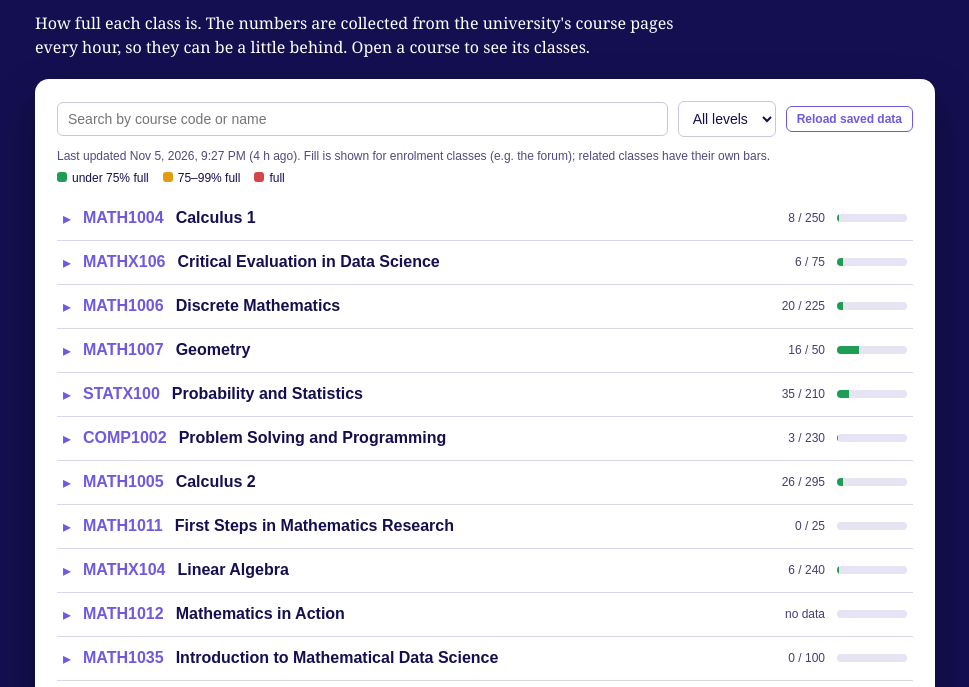
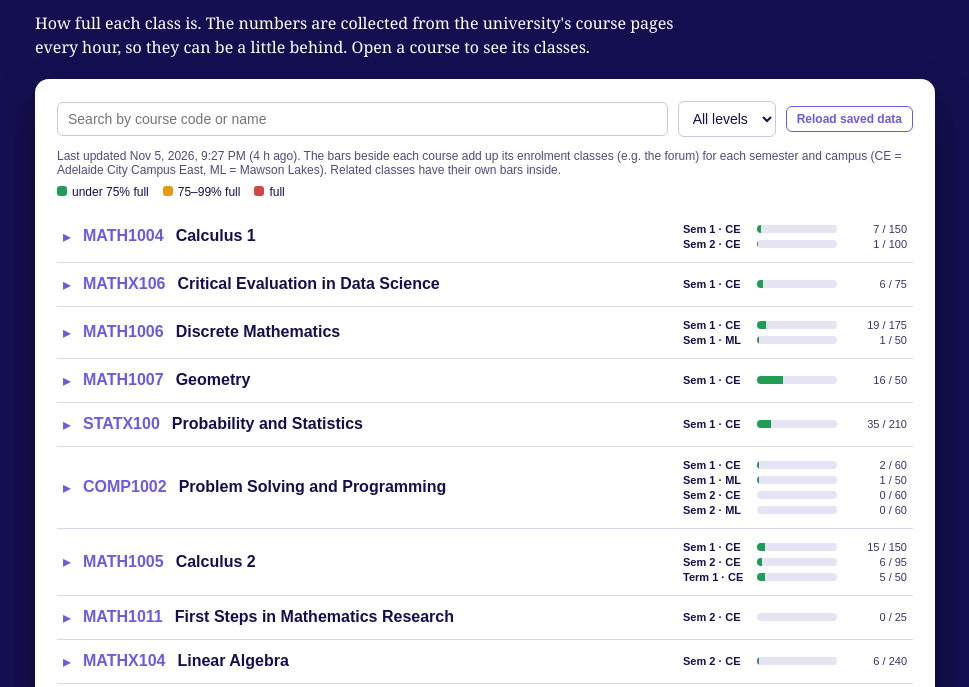
Before and after one commit to raymondvozzo/raymondvozzo.github.io, a plain HTML site: page PD/enrolments/index.html in a window 1280 px wide. Shown: the part 113-800 px from the top of the page, without its empty margins (155-1124 px from the left). Drawn offline with Linux system fonts and the light colour scheme.

Commit message:
enorlments update

```diff
--- a/PD/enrolments/index.html
+++ b/PD/enrolments/index.html
@@ -28,7 +28,10 @@ summary::before{content:"▸";color:var(--purple);flex:none;transition:transform
 details[open]>summary::before{transform:rotate(90deg)}
 summary:hover{background:#f3f1ff}
 .cc{font-weight:700;color:var(--purple);flex:none}.cn{font-weight:700}
-.tot{margin-left:auto;font-size:12px;white-space:nowrap;opacity:.8}
+.segs{margin-left:auto;display:flex;flex-direction:column;gap:3px;flex:none}
+.seg{display:grid;grid-template-columns:66px 80px 62px;gap:8px;align-items:center;font-size:11px;white-space:nowrap}
+.seg .mini{width:100%}.seg b{font-weight:700}.seg .n2{text-align:right;font-variant-numeric:tabular-nums;opacity:.85}
+.nodata{font-size:12px;opacity:.6}
 .mini{width:70px;height:8px;border-radius:4px;background:#e6e3f5;overflow:hidden;flex:none}
 .mini i,.bar i{display:block;height:100%;background:var(--c,var(--ok));width:var(--w,0%)}
 .body{padding:4px 6px 16px 30px}
@@ -47,7 +50,7 @@ h4{font-size:13px;margin:10px 0 4px;text-transform:uppercase;letter-spacing:.04e
 .msg{padding:14px 4px}.err{color:#9c3d00}
 .legend{font-size:12px;display:flex;gap:14px;flex-wrap:wrap;margin:6px 0 12px}
 .legend span::before{content:"";display:inline-block;width:10px;height:10px;border-radius:3px;background:var(--c);margin-right:5px}
-@media(max-width:600px){body{padding:16px}.box{padding:14px}.cl{grid-template-columns:1fr 90px}.cl .bar{grid-column:1/3;grid-row:2}.body{padding-left:8px}.when{grid-column:1/3}}
+@media(max-width:600px){summary{flex-wrap:wrap}.segs{margin-left:30px;width:100%}body{padding:16px}.box{padding:14px}.cl{grid-template-columns:1fr 90px}.cl .bar{grid-column:1/3;grid-row:2}.body{padding-left:8px}.when{grid-column:1/3}}
 </style>
 </head>
 <body>
@@ -116,6 +119,12 @@ const colour=p=>p>=100?'var(--hi)':p>=75?'var(--mid)':'var(--ok)';
 function classes(c){const out=[];for(const t of c.terms||[])for(const cp of t.campuses)for(const g of cp.groups)for(const k of g.classes)out.push(k);return out}
 function totals(c){let size=0,taken=0,n=0;for(const k of classes(c)){if(k.size==null||k.available==null)continue;n++;
   if(k.type==='Enrolment class'){size+=k.size;taken+=k.size-k.available}}return{size,taken,n}}
+const campAbbr=n=>({'adelaide city campus east':'CE','mawson lakes':'ML'}[String(n).trim().toLowerCase()]||String(n).replace(/\b(adelaide|campus)\b/ig,'').trim().split(/\s+/).map(w=>w[0]||'').join('').toUpperCase()||'?');
+const termAbbr=n=>{const m=/^semester\s*(\d)/i.exec(n||'');return m?'Sem '+m[1]:String(n||'')};
+// enrolment-class totals for each semester and campus
+function segs(c){const out=[];for(const t of c.terms||[])for(const cp of t.campuses){let size=0,taken=0,n=0;
+  for(const g of cp.groups)for(const k of g.classes)if(k.type==='Enrolment class'&&k.size!=null&&k.available!=null){size+=k.size;taken+=k.size-k.available;n++}
+  if(n)out.push({label:termAbbr(t.name)+' · '+campAbbr(cp.name),title:t.name+', '+cp.name,size,taken})}return out.sort((a,b)=>a.label.localeCompare(b.label))}
 function classHtml(k,code,term,campus){
   const has=k.size!=null&&k.available!=null, taken=has?k.size-k.available:0, p=has&&k.size?Math.round(100*taken/k.size):0;
   const name=esc(k.kind)+' '+esc(k.section);
@@ -141,12 +150,11 @@ function render(){
   const q=$('q').value.trim().toLowerCase(), lv=$('lvl').value;
   const open=new Set([...document.querySelectorAll('details.course[open]')].map(d=>d.dataset.c));
   const rows=CSV.filter(r=>(!lv||String(r.level)===lv)&&(!q||(r.code+' '+r.name).toLowerCase().includes(q)));
-  $('out').innerHTML=rows.length?rows.map(r=>{const c=DATA.courses[r.code],t=c?totals(c):{size:0,taken:0};
-    const p=t.size?Math.round(100*t.taken/t.size):0;
+  $('out').innerHTML=rows.length?rows.map(r=>{const c=DATA.courses[r.code],sg=c?segs(c):[];
     return `<details class="course" data-c="${esc(r.code)}"${open.has(r.code)||(q&&rows.length<=3)?' open':''}><summary><span class="cc">${esc(r.code)}</span><span class="cn">${esc(r.name)}</span>
-    <span class="tot">${t.size?`${t.taken} / ${t.size}`:'no data'}</span><span class="mini"><i style="--w:${Math.min(p,100)}%;--c:${colour(p)}"></i></span></summary>
+    <span class="segs">${sg.length?sg.map(x=>{const p=x.size?Math.round(100*x.taken/x.size):0;return `<span class="seg" title="${esc(x.title)}: ${p}% full"><b>${esc(x.label)}</b><span class="mini"><i style="--w:${Math.min(p,100)}%;--c:${colour(p)}"></i></span><span class="n2">${x.taken} / ${x.size}</span></span>`}).join(''):'<span class="nodata">no data</span>'}</span></summary>
     <div class="body">${courseBody(r.code)}</div></details>`}).join(''):'<p class="msg">No courses match.</p>';
-  $('upd').textContent=DATA.meta&&DATA.meta.generated?`Last updated ${fmt(DATA.meta.generated)} (${ago(DATA.meta.generated)}). Fill is shown for enrolment classes (e.g. the forum); related classes have their own bars.`:'No enrolment data has been collected yet. Run the "Update class enrolments" workflow once, or wait for the next hourly run.'}
+  $('upd').textContent=DATA.meta&&DATA.meta.generated?`Last updated ${fmt(DATA.meta.generated)} (${ago(DATA.meta.generated)}). The bars beside each course add up its enrolment classes (e.g. the forum) for each semester and campus (CE = Adelaide City Campus East, ML = Mawson Lakes). Related classes have their own bars inside.`:'No enrolment data has been collected yet. Run the "Update class enrolments" workflow once, or wait for the next hourly run.'}
 async function load(){
   try{const [c,d]=await Promise.all([fetch('/prereqs/courses.csv',{cache:'no-store'}),fetch('data/enrolments.json?'+Date.now(),{cache:'no-store'})]);
     try{const sf=await fetch('ciid-suffix.csv?'+Date.now(),{cache:'no-store'});SUF={};if(sf.ok)for(const r of parseCSV(await sf.text()).slice(1)){const k=(r[0]||'').trim().toUpperCase().replace(/\s+/g,''),cp=(r[1]||'').trim().toLowerCase(),v=(r[2]||'').trim();if(k&&cp&&/^\d$/.test(v))(SUF[k]=SUF[k]||{})[cp]=v}}catch(_){SUF={}}
```
